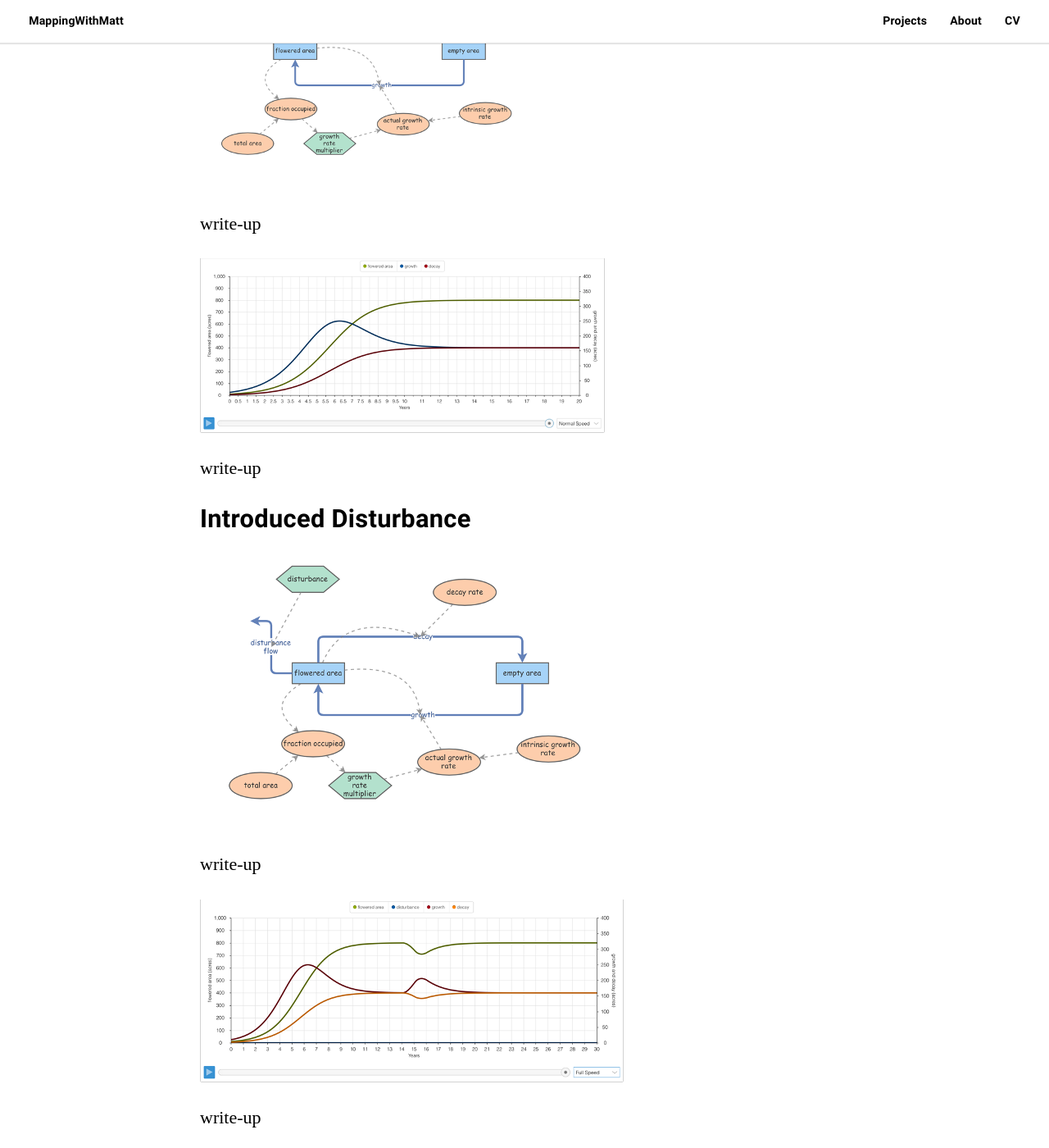
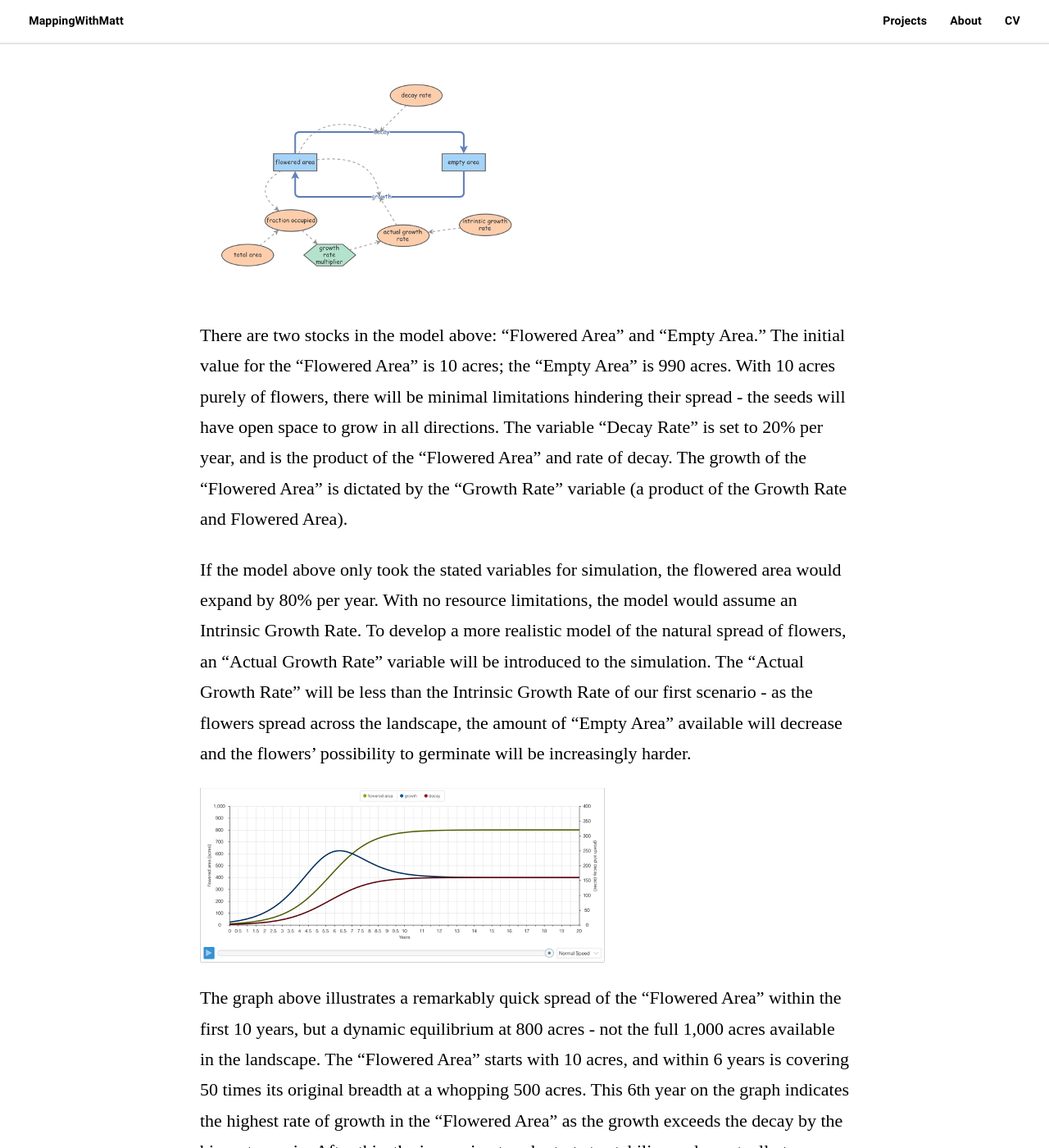
Before and after one commit to matt-duyst/mapping-with-matt, a Jekyll site: the page built from _posts/2013-09-20-s-shaped-growth.markdown, in a window 1280 px wide and 1400 px high, scrolled down 514 px. Shown: the whole window at 82% size. Built offline with Jekyll 4.4.1, drawn with Linux system fonts in a browser that asks for light colours; some web fonts are replaced; some of the changed text lies outside the part shown.

Commit message:
flower write up done

```diff
--- a/_posts/2013-09-20-s-shaped-growth.markdown
+++ b/_posts/2013-09-20-s-shaped-growth.markdown
@@ -9,42 +9,24 @@ tags:
   - Insight Maker & Model Builder
 ---
 
-#### Flower Model
+#### Flower Model - Intrinsic Growth vs. Actual Growth Rate
+
+This model explores one of the six types of dynamic patterns: S-Shaped Growth graphings. S-Shaped graphs are crucial for describing patterns in natural systems. This project simulates the spread of flowers across a 1,000-acre landscape.
 
 ![Map GIS](/assets/images/flower-model1.png)
 
-write-up
+There are two stocks in the model above: "Flowered Area" and "Empty Area." The initial value for the "Flowered Area" is 10 acres; the "Empty Area" is 990 acres. With 10 acres purely of flowers, there will be minimal limitations hindering their spread - the seeds will have open space to grow in all directions. The variable "Decay Rate" is set to 20% per year, and is the product of the "Flowered Area" and rate of decay. The growth of the "Flowered Area" is dictated by the "Growth Rate" variable (a product of the Growth Rate and Flowered Area).
+
+If the model above only took the stated variables for simulation, the flowered area would expand by 80% per year. With no resource limitations, the model would assume an Intrinsic Growth Rate. To develop a more realistic model of the natural spread of flowers, an "Actual Growth Rate" variable will be introduced to the simulation. The "Actual Growth Rate" will be less than the Intrinsic Growth Rate of our first scenario - as the flowers spread across the landscape, the amount of "Empty Area" available will decrease and the flowers' possibility to germinate will be increasingly harder.
 
 ![Placeholder](/assets/images/flower-model1-graph.png)
 
-write-up
+The graph above illustrates a remarkably quick spread of the "Flowered Area" within the first 10 years, but a dynamic equilibrium at 800 acres - not the full 1,000 acres available in the landscape. The "Flowered Area" starts with 10 acres, and within 6 years is covering 50 times its original breadth at a whopping 500 acres. This 6th year on the graph indicates the highest rate of growth in the "Flowered Area" as the growth exceeds the decay by the biggest margin. After this, the increasing trends starts to stabilize and eventually tapers off - an inverse of the first 6 years with a new decline in growth and increase in decay. Dynamic Equilibrium is met around the 12th year, 4/5th of the landscape completely covered in flowers. The flowers will never cover the entire landscape, because the "Decay Rate" is fixed at 20% throughout the simulation.
 
-### Introduced Disturbance
+### Introducing a Disturbance - The Implications of Equilibrium
 
 ![Placeholder](/assets/images/flower-disturbance.png)
 
-write-up
-
 ![Map GIS](/assets/images/flower-disturbance-graph.png)
 
-write-up
-
-### Simulation Graphs
-
-![Placeholder](/assets/images/sim-5.png)
-
-write-up
-
-
-![Placeholder](/assets/images/sim-10.png)
-
-write-up
-
-
-![Placeholder](/assets/images/sim-15.png)
-
-write-up
-
-![Placeholder](/assets/images/sim-20.png)
-
-write-up
+This model allows for a disturbance to remove 20% of the flowers. The "Disturbance" Converter is linked with a newly added "Disturbance Flow" that will enact on the 15th year of the simulation. The "Total Area" internal variable has been changed to a Stock in the model. The model was set for a duration of 20 years to indicate if equilibrium would be reached, but the added "Disturbance" only reduced the "Flowered Area" for the year it was enacted. The flowers gradually reached back to their apex of 800 acres 5 years after the "Disturbance" occurred.
```
Also changed, not shown: assets/images/flower-disturbance-graph.png, assets/images/flower-disturbance.png, assets/images/sim-10.png (deleted), assets/images/sim-15.png (deleted), assets/images/sim-20.png (deleted), assets/images/sim-5.png (deleted), 10 other files.
